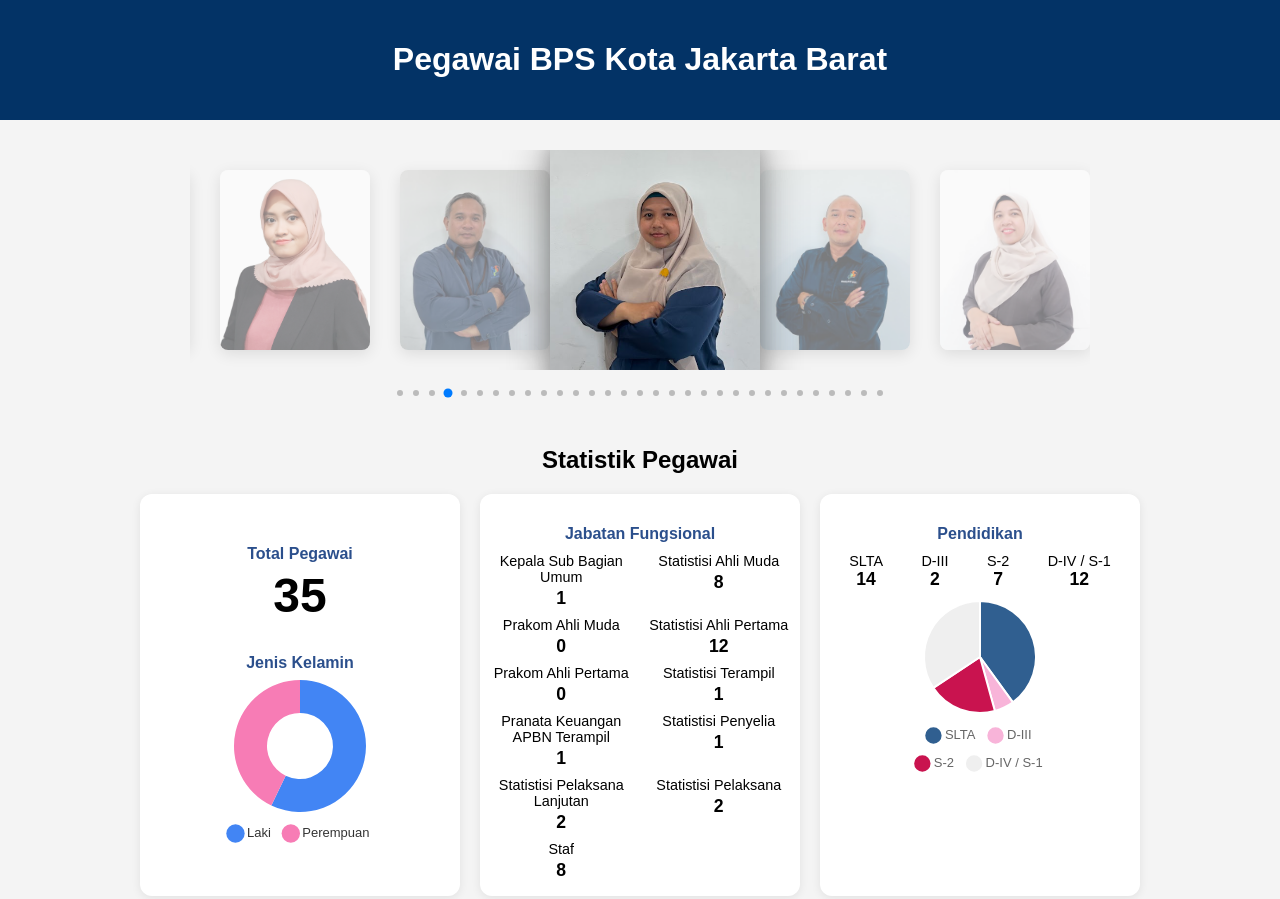
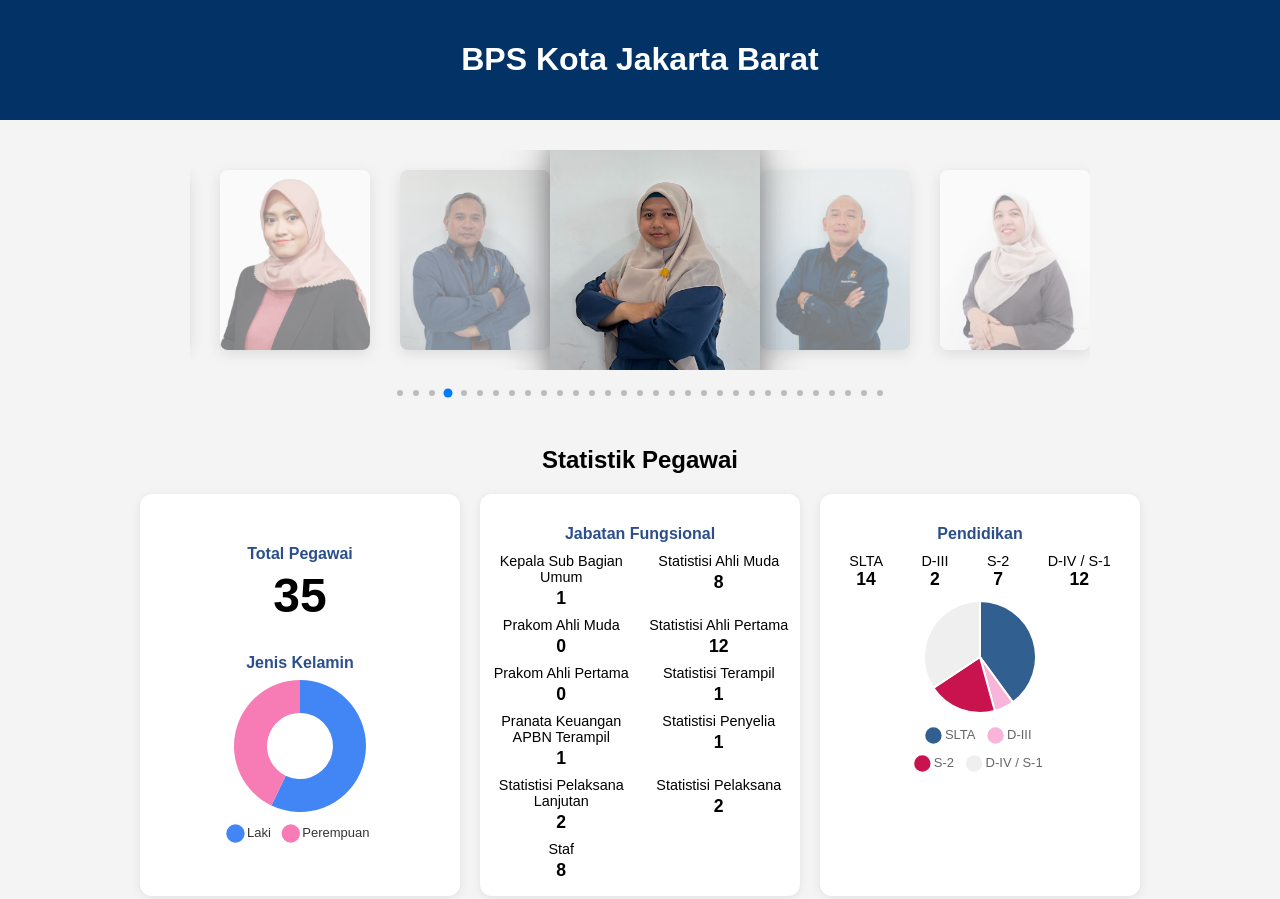
Before and after one commit to reyrompascode/bpsjb, a plain HTML site: page index.html in a window 1280 px wide. Shown: the top 899 px of the page. Drawn offline with nearby package versions, Linux system fonts and the light colour scheme.

Commit message:
Update index.html

```diff
--- a/index.html
+++ b/index.html
@@ -8,7 +8,7 @@
   </head>
   <body>
     <header>
-      <h1>Pegawai BPS Kota Jakarta Barat</h1>
+      <h1>BPS Kota Jakarta Barat</h1>
     </header>
 
     <section id="photo-slideshow">
```
